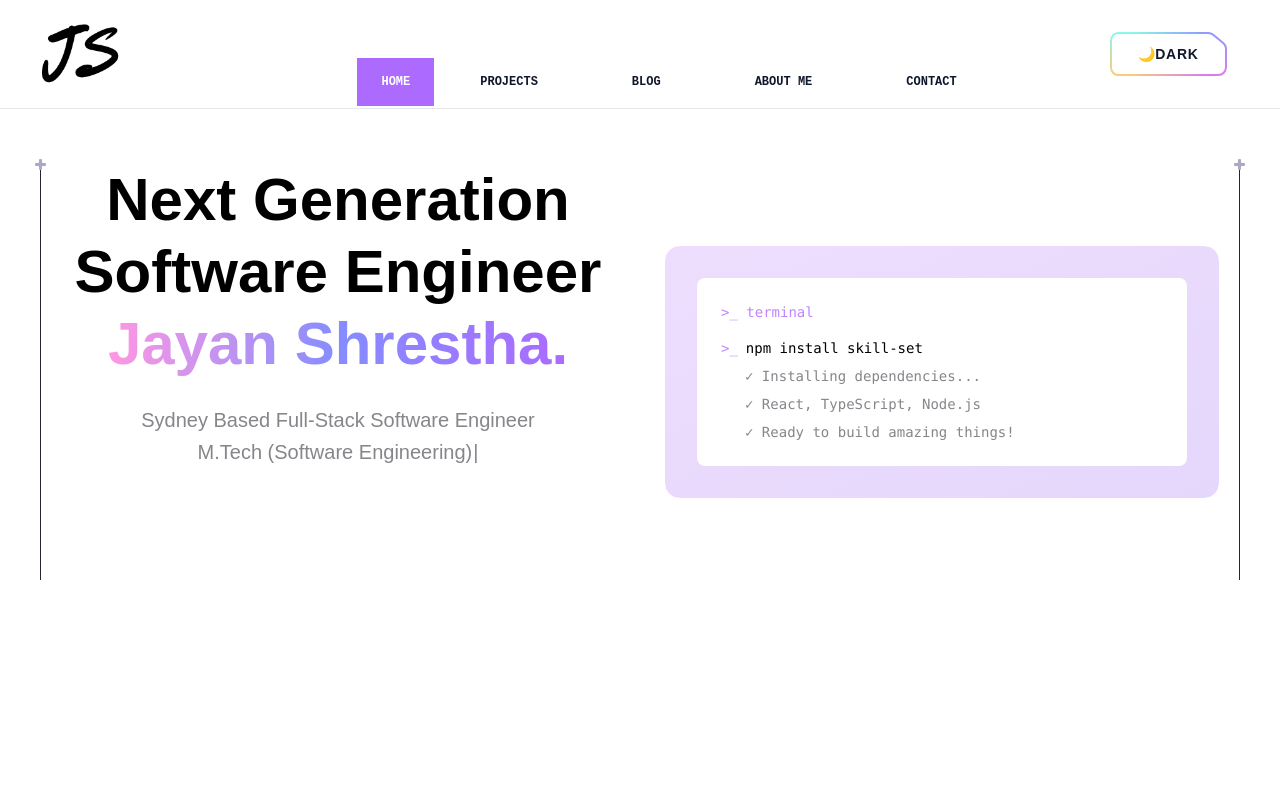
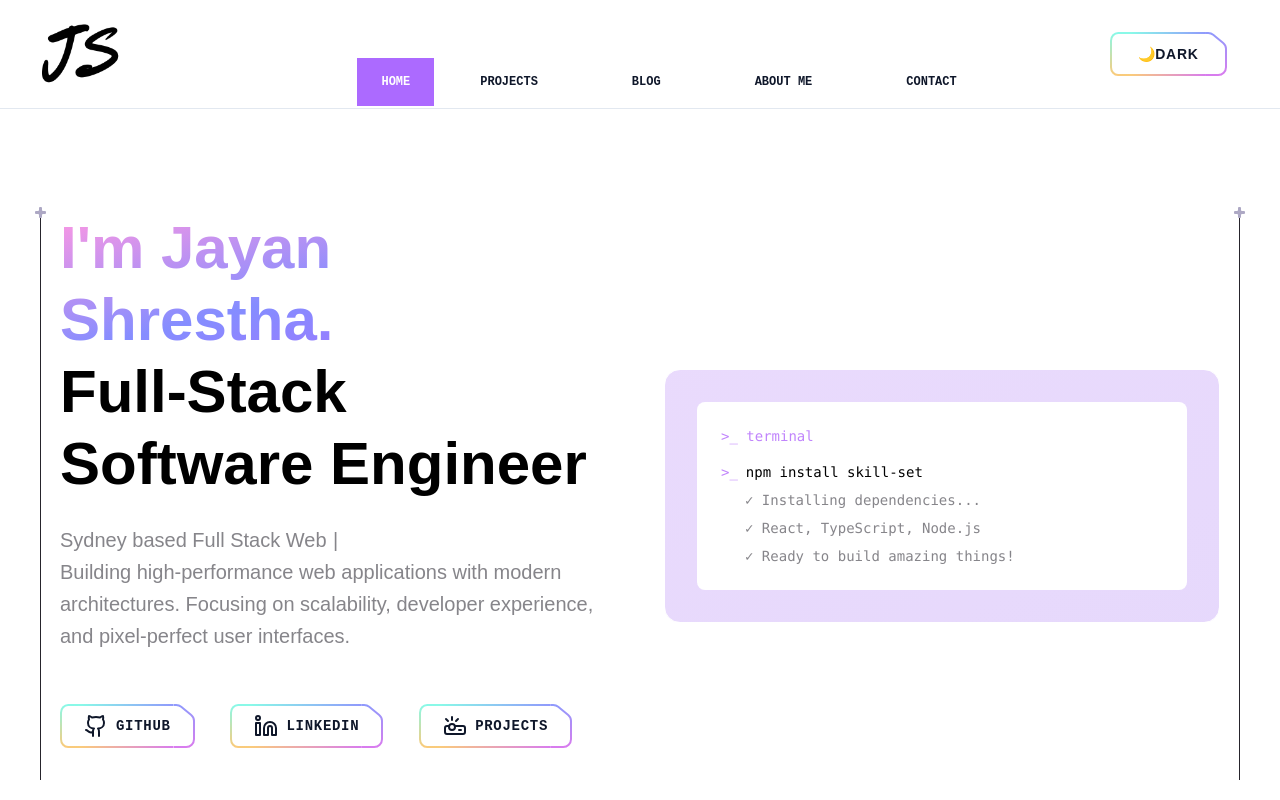
Before and after one commit to JayanShrestha/my-portfolio-react, a React (Vite) app: page / in a window 1280 px wide. Built offline with nearby package versions, Linux system fonts and the light colour scheme; the HTML template or start-up script is replaced by a standard one.

Commit message:
Updated the button for github, linkedlin, and projects, background animation for gradient

```diff
--- a/src/components/Button.jsx
+++ b/src/components/Button.jsx
@@ -1,8 +1,8 @@
 import ButtonSvg from "../assets/assets/svg/ButtonSvg";
 
 const Button = (props) => {
-  const classes = `button text-sm relative items-center justify-center h-11 transition-colors dark:hover:text-color-1 text-slate-900 dark:text-n-1 ${props.px || "px-1"} ${props.white ? "text-n-1" : "text-n-8"} ${props.className || ""}`;
-  const spanClasses = "relative z-10";
+  const classes = `button text-sm relative flex items-center justify-center h-11 transition-colors hover:scale-105 dark:hover:text-color-1 text-slate-900 dark:text-n-1 ${props.px || "px-1"} ${props.white ? "text-n-1" : "text-n-8"} ${props.className || ""}`;
+  const spanClasses = "relative z-10 p-5";
   const renderButton = () => (
     <button className={classes} onClick={props.onClick}>
       <span>{props.children}</span>
@@ -10,7 +10,7 @@ const Button = (props) => {
     </button>
   );
   const renderLink = () => (
-    <a href={props.href} className={classes}>
+    <a href={props.href} className={`mt-5 hover:scale-105 ${classes}`} target={props.target}>
       <span className={spanClasses}>{props.children}</span>
       {ButtonSvg(props.white)}
     </a>
--- a/src/components/Header.jsx
+++ b/src/components/Header.jsx
@@ -28,7 +28,7 @@ const Header = () => {
 
   return (
     <div
-      className={`flex fixed top-0 left-0 z-50  border-b light:border-slate-200 dark:border-n-6 lg:backdrop-blur-sm $ w-full justify-evenly`}
+      className={`flex fixed top-0 left-0 z-50 border-b border-slate-200 dark:border-n-6 dark:bg-n-8  w-full justify-evenly`}
     >
       <div className="flex items-center px-5 lg:px-7.5 xl:px-10 max-lg:py-4">
         <a className="block w-[12rem] xl:mr-8" href="/">
@@ -46,7 +46,7 @@ const Header = () => {
         <div className="relative z-2 flex flex-col items-center mx-auto mt-6 lg:flex-row">
           <a
             href="/"
-            className={`block relative font-code text-2xl uppercase ${pathname.hash === "" ? "z-2 lg:bg-color-1 lg:text-n-1 lg:hover:text-color-2" : "lg:text-slate-900 dark:lg:text-n-1/50 hover:text-color-1 dark:hover:text-color-1"} hover:text-color-1 transition-colors px-6 py-4 lg:-mr-0.5 lg:text-xs lg:font-semibold active:text-color-1`}
+            className={`block relative font-code text-2xl uppercase hover:scale-105 ${pathname.hash === "" ? "z-2 lg:bg-color-1 lg:text-n-1 lg:hover:text-color-2" : "lg:text-slate-900 dark:lg:text-n-1/50 hover:text-color-1 dark:hover:text-color-1"} hover:text-color-1 transition-colors px-6 py-4 lg:-mr-0.5 lg:text-xs lg:font-semibold active:text-color-1`}
           >
             Home
           </a>
@@ -55,7 +55,7 @@ const Header = () => {
               onClick={handleclick}
               key={item.id}
               href={item.url}
-              className={`block relative font-code text-2xl uppercase transition-colors hover:text-color-1 ${item.OnlyMobile ? "lg:hidden" : ""}px-6 py-4  lg:-mr-0.5 lg:text-xs lg:font-semibold ${
+              className={`block relative font-code text-2xl uppercase transition-colors hover:scale-105 hover:text-color-1 ${item.OnlyMobile ? "lg:hidden" : ""}px-6 py-4  lg:-mr-0.5 lg:text-xs lg:font-semibold ${
                 item.url === pathname.hash
                   ? "z-2 lg:bg-color-1 lg:text-n-1 lg:hover:text-color-2 "
                   : "lg:text-slate-900 dark:lg:text-n-1/50 hover:text-color-1 dark:hover:text-color-1"
--- a/src/components/Hero.jsx
+++ b/src/components/Hero.jsx
@@ -1,7 +1,10 @@
 import Section from "./Section";
 import useText from "../hooks/useText";
 import Typewriter from "typewriter-effect";
+import Button from "./Button";
 import { Github } from "lucide-react";
+import { Linkedin } from "lucide-react";
+import { Projector } from "lucide-react";
 
 const Hero = () => {
   const { animateOnLoad } = useText();
@@ -15,34 +18,67 @@ const Hero = () => {
       id="hero"
     >
       <div
-        className={`container mt-24 relative lg:mt-20 grid md:grid-cols-2 gap-12 items-center`}
+        className={`container mt-24 lg:mt-32 grid md:grid-cols-2 gap-12 items-center`}
       >
-        <div className="relative z-1 max-w-5xl mx-auto text-center mb-16 md:mb-20  lg:mb:[6rem] ">
+        <div className="relative z-1 max-w-5xl mx-auto mb-16 md:mb-8">
           <h1
             className={`transition-all duration-1000 ${animateOnLoad ? "opacity-100 translate-y-0" : "opacity-0 translate-y-4 "} h1 mb-6`}
           >
-            Next Generation Software Engineer {""}
-            <span className="inline-block text-transparent bg-clip-text bg-gradient-to-r from-color-6 via-color-5 to-color-1">
-              Jayan Shrestha.
+            <span className="block text-transparent bg-clip-text bg-gradient-to-br from-color-6 via-color-5 to-color-1">
+              I'm Jayan Shrestha.
             </span>
+            <span className="block">
+              Full-Stack Software Engineer
+            </span>
+
           </h1>
           <p
             className={`body-1 max-w-3xl mx-auto mb-6 text-n-8/50 dark:text-n-1/50 lg:mb-8 transition-all duration-1000 ${animateOnLoad ? "opacity-100 translate-y-0" : "opacity-0 translate-y-4 "}`}
           >
-            Sydney Based Full-Stack Software Engineer
-            <Typewriter
-              options={{
-                strings: ["M.Tech (Software Engineering)", ""],
-                autoStart: true,
-                loop: true,
-              }}
-            />
+
+
+            <Typewriter  onInit={(typewriter) => {
+    typewriter
+      .pauseFor(2000) // Pause for 2 seconds
+      .start();
+  }}
+  options={{
+    strings:["Sydney based Full Stack Web Developer","M.Tech in Software Engineering","Freelance Frontend Developer at Au Tech Jobs"],
+    autoStart: true,
+    loop: true,
+    cursor: "|",
+     delay: 75,
+  }}
+/>
+        {'Building high-performance web applications with modern architectures. Focusing on scalability, developer experience, and pixel-perfect user interfaces.'}
           </p>
+            <div className="flex flex-col justify-between sm:flex-row max-w-lg">
+        <Button href="https://github.com/JayanShrestha" target="_blank">
+
+          <div className="flex flex-wrap justify-center items-center"><Github/><p className="pl-2">Github</p></div>
+
+        </Button>
+
+        <Button href="https://www.linkedin.com/in/jayan-shrestha/" target="_blank">
+
+          <div className="flex flex-wrap justify-center items-center"><Linkedin/><p className="pl-2">LinkedIn</p></div>
+
+        </Button>
+        <Button href="#projects">
+
+          <div className="flex flex-wrap justify-center items-center"><Projector/><p className="pl-2">Projects</p></div>
+
+        </Button>
+
+
+
+          </div>
+
         </div>
         <div
           className={`relative transition-all duration-1000 ${animateOnLoad ? "opacity-100 translate-y-0" : "opacity-0 translate-y-4 "}`}
         >
-          <div className="relative bg-gradient-to-br from-purple-500/20 to-violet-600/20 rounded-2xl p-8 border dark:border-n-8/50 border-n-1 backdrop-blur">
+          <div className="relative gradient-animation dark:border-n-8/50 border-n-1 backdrop-blur">
             <div className="dark:bg-n-8/50 bg-n-1 rounded-lg p-6">
               <div className="flex items-center gap-2 mb-4">
                 <span className="text-purple-400 font-mono text-sm">
@@ -66,9 +102,13 @@ const Hero = () => {
               </div>
             </div>
           </div>
+
+
         </div>
       </div>
+
     </Section>
+
   );
 };
 export default Hero;
--- a/src/index.css
+++ b/src/index.css
@@ -29,6 +29,13 @@
   body {
     @apply font-sans text-base antialiased;
   }
+}
+/*class for background animation*/
+.gradient-animation{
+  @apply rounded-2xl p-8 border;
+   background: linear-gradient(to bottom right,rgb(168 85 247 / 0.2),rgb(124 58 237 / 0.2));
+   background-size: 300% 300%;
+  animation: gradient-animation 1s ease-in-out infinite;
 }
 
 /* Optional rotation utilities for decorative elements */
@@ -80,3 +87,18 @@
 .-rotate-360 {
   @apply rotate-[-360deg];
 }
+
+
+
+/*background animation*/
+@keyframes gradient-animation{
+  0% {
+    background-position: 0% 50%;
+  }
+  50% {
+    background-position: 100% 50%;
+  }
+  100% {
+    background-position: 0% 50%;
+  }
+}
--- a/tailwind.config.js
+++ b/tailwind.config.js
@@ -7,15 +7,18 @@ export default {
   content: ["./index.html", "./src/**/*.{js,ts,jsx,tsx}"],
   theme: {
     extend: {
+      backgroundSize:{
+        '200':'200% 200%',
+      },
       keyframes: {
-        gradientMove: {
+        'gradient-animation': {
           "0%": { backgroundPosition: "0% 50%" },
           "50%": { backgroundPosition: "100% 50%" },
           "100%": { backgroundPosition: "0% 50%" },
         },
       },
       animation: {
-        gradient: "gradientMove 3s ease infinite",
+        'gradient-animation': "gradient-animation 3s ease-in-out infinite",
       },
 
       colors: {
```
Also changed, not shown: 1 other file (tests, documents, lock files or other folders).
